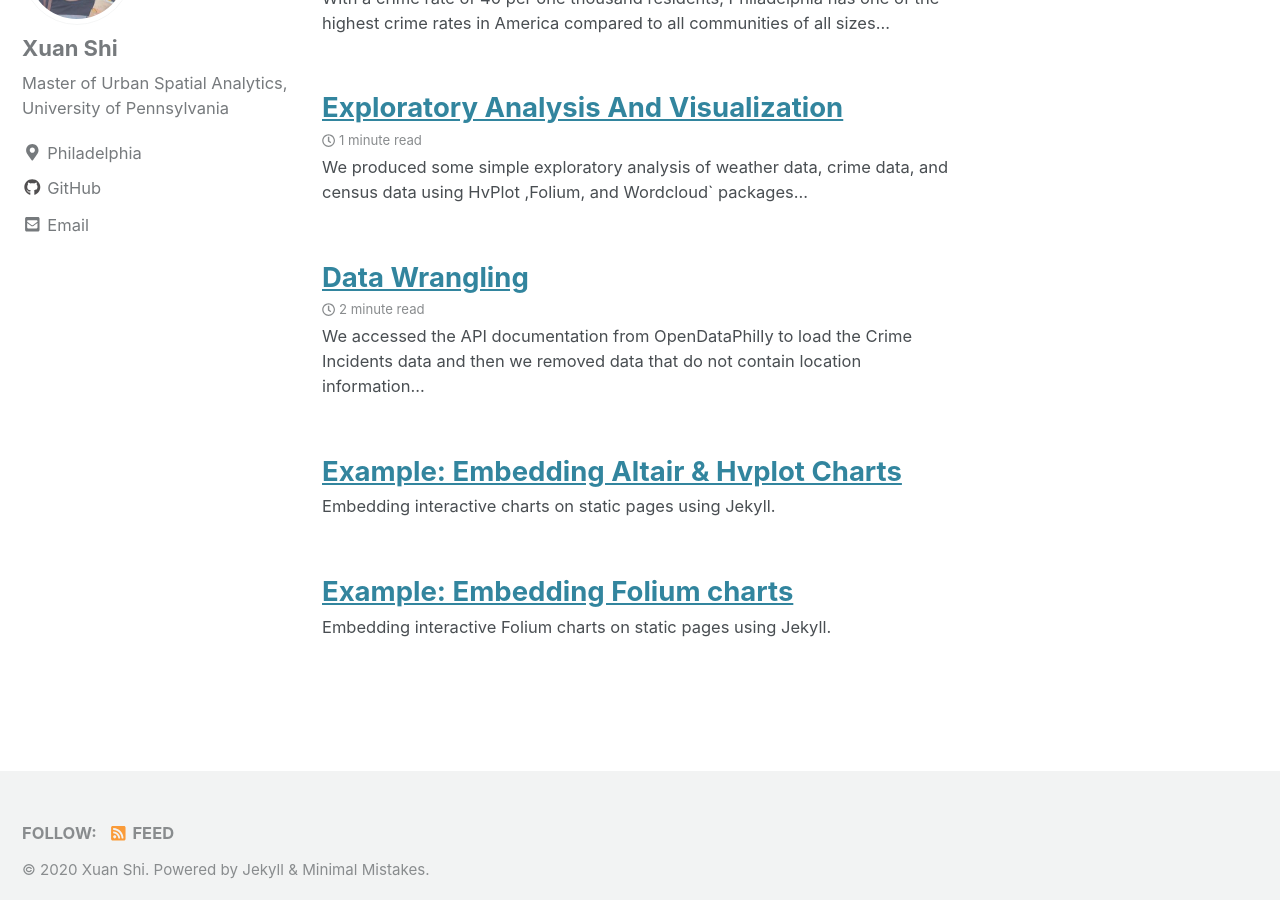
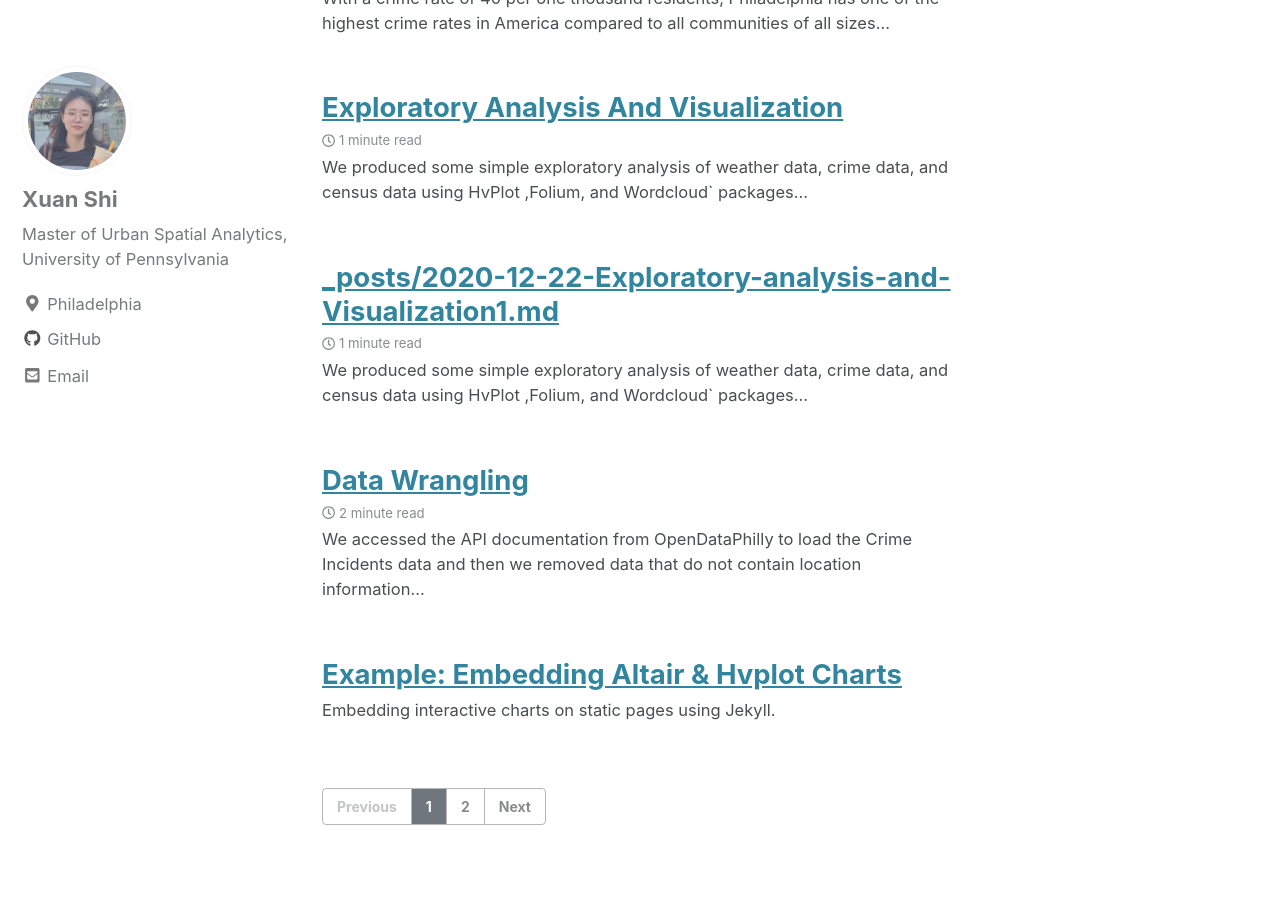
Before and after one commit to Seren-SX/MUSA550-final, a Jekyll site: the page built from index.html, in a window 1280 px wide and 900 px high, scrolled down 273 px. Built offline with Jekyll 4.4.1, drawn with Linux system fonts in a browser that asks for light colours; cached includes are drawn as plain includes; nearby versions of some CDN libraries; a script that is not in the unit is left out; the list of posts is cut into pages by our own code; a file with an impossible date is left out.

Commit message:
Update 2019-04-17-example-post.md

```diff
--- a/_posts/2019-04-17-example-post.md
+++ b/_posts/2019-04-17-example-post.md
@@ -1,14 +1,58 @@
 ---
-title: _posts/2020-12-22-Exploratory-analysis-and-Visualization.md
-date: {}
+title: _posts/2020-12-22-Exploratory-analysis-and-Visualization1.md
+date: 2020-12-21T00:00:00.000Z
 published: true
 tags:
-  - dataviz
-  - matplotlib
-excerpt: This is an example blog post that embeds a matplotlib image.
+  - Dataviz
+  - Hvplot
+  - Folium
+  - Holoviews
+excerpt: >-
+  We produced some simple exploratory analysis of weather data, crime data, and
+  census data using `HvPlot` ,`Folium, and `Wordcloud` packages...
 toc: true
 toc_sticky: true
-read_time: false
+read_time: true
+altair-loader:
+  altair-chart-1: charts/measlesAltair.json
+hv-loader:
+  hv-chart-1:
+    - charts/temp.html
+    - '300'
+  hv-chart-2:
+    - charts/sunHour.html
+    - '300'
+  hv-chart-3:
+    - charts/visibility.html
+    - '300'
+  hv-chart-4:
+    - charts/windspeed.html
+    - '300'
+  hv-chart-5:
+    - charts/precip.html
+    - '300'
+  hv-chart-6:
+    - charts/humidity.html
+    - '300'
+  hv-chart-7:
+    - charts/crime.html
+    - '500'
+  hv-chart-8:
+    - charts/Total_population.html
+    - '400'
+  hv-chart-9:
+    - charts/White_population.html
+    - '400'
+  hv-chart-10:
+    - charts/Median_household_income.html
+    - '400'
+  hv-chart-11:
+    - charts/Median_contract_rent.html
+    - '400'
+folium-loader:
+  folium-chart-1:
+    - charts/distribution.html
+    - '700'
 ---
 ## **Weather**
 
```
